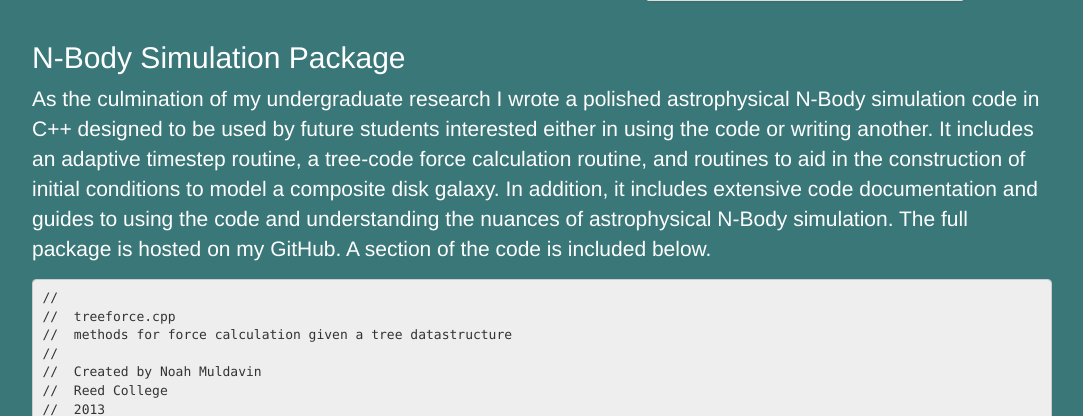
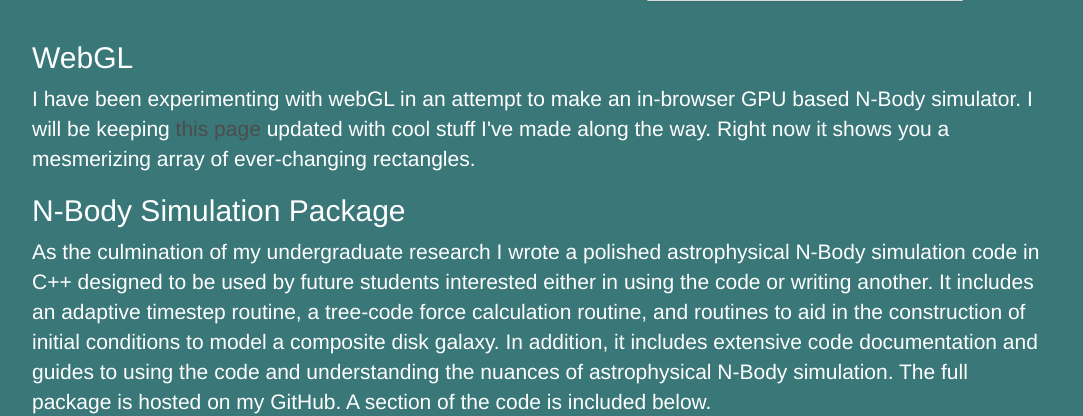
Before and after one commit to nmuldavin/website, a Django app: page /projects/ in a window 1280 px wide. Shown: the part 890-1306 px from the top of the page, without its empty margins (113-1196 px from the left). Run offline with Django 3.2, Linux system fonts and the light colour scheme; some libraries are stand-ins or nearby versions.

Commit message:
Updated Project Portfolio to include WebGL

```diff
--- a/pages/templates/pages/projects.html
+++ b/pages/templates/pages/projects.html
@@ -38,6 +38,12 @@
 
                 </div>
             </div>
+            <h2>WebGL</h2>
+            <p>
+                I have been experimenting with webGL in an attempt to make an in-browser GPU based N-Body simulator.
+                I will be keeping <a href="{% url 'pages:webgl' %}" style="color:#4d4d4d">this page</a> updated
+                with cool stuff I've made along the way. Right now it shows you a mesmerizing array of ever-changing rectangles.
+            </p>
 
             <h2>N-Body Simulation Package</h2>
             <p>
```
